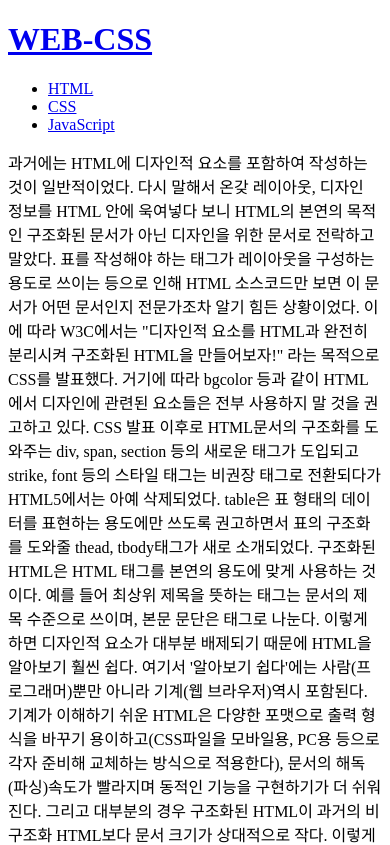
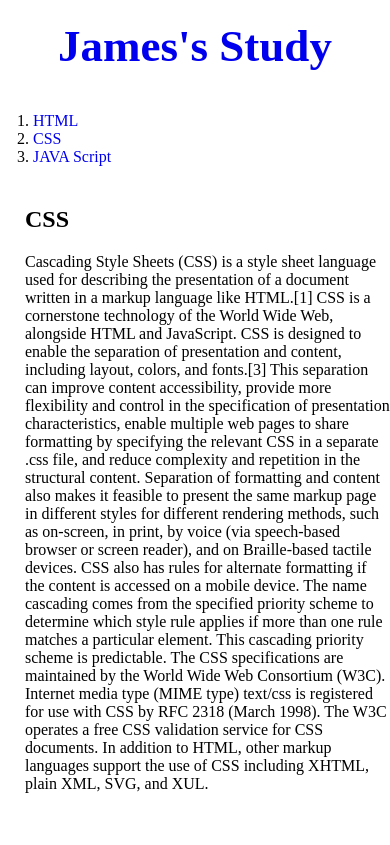
Before and after one commit to jamesigsong/web1, a plain HTML site: page 2.html in a window 390 px wide. Shown: the top 845 px of the page. Drawn offline with Linux system fonts and the light colour scheme.

Commit message:
Add files via upload

```diff
--- a/2.html
+++ b/2.html
@@ -1,21 +1,29 @@
-<!doctype html>
-<html>
+<!DOCTYPE html>
+<html lang="en" dir="ltr">
   <head>
-<title>WEB - CSS</title>
     <meta charset="utf-8">
+    <title>WEB -CSS</title>
+    <link rel="stylesheet" href="style.css">
   </head>
   <body>
-<h1><a href="index.html target="_blank">WEB-CSS</a></h1>
-<ul>
-  <li><a href="1.html" target="_blank" title="Hypertext Markup Language">HTML</a></li>
-  <li><a href="2.html" target="_blank">CSS</a></li>
-  <li><a href="3.html" target="_blank">JavaScript</a></li>
-</ul>
-<p style="margin-bottom:10px;">과거에는 HTML에 디자인적 요소를 포함하여 작성하는 것이 일반적이었다. 다시 말해서 온갖 레이아웃, 디자인 정보를 HTML 안에 욱여넣다 보니 HTML의 본연의 목적인 구조화된 문서가 아닌 디자인을 위한 문서로 전락하고 말았다. 표를 작성해야 하는 태그가 레이아웃을 구성하는 용도로 쓰이는 등으로 인해 HTML 소스코드만 보면 이 문서가 어떤 문서인지 전문가조차 알기 힘든 상황이었다.
-이에 따라 W3C에서는 "디자인적 요소를 HTML과 완전히 분리시켜 구조화된 HTML을 만들어보자!" 라는 목적으로 CSS를 발표했다. 거기에 따라 bgcolor 등과 같이 HTML에서 디자인에 관련된 요소들은 전부 사용하지 말 것을 권고하고 있다. CSS 발표 이후로 HTML문서의 구조화를 도와주는 div, span, section 등의 새로운 태그가 도입되고 strike, font 등의 스타일 태그는 비권장 태그로 전환되다가 HTML5에서는 아예 삭제되었다. table은 표 형태의 데이터를 표현하는 용도에만 쓰도록 권고하면서 표의 구조화를 도와줄 thead, tbody태그가 새로 소개되었다.
-구조화된 HTML은 HTML 태그를 본연의 용도에 맞게 사용하는 것이다. 예를 들어 최상위 제목을 뜻하는 태그는 문서의 제목 수준으로 쓰이며, 본문 문단은 태그로 나눈다. 이렇게 하면 디자인적 요소가 대부분 배제되기 때문에 HTML을 알아보기 훨씬 쉽다. 여기서 '알아보기 쉽다'에는 사람(프로그래머)뿐만 아니라 기계(웹 브라우저)역시 포함된다. 기계가 이해하기 쉬운 HTML은 다양한 포맷으로 출력 형식을 바꾸기 용이하고(CSS파일을 모바일용, PC용 등으로 각자 준비해 교체하는 방식으로 적용한다), 문서의 해독(파싱)속도가 빨라지며 동적인 기능을 구현하기가 더 쉬워진다. 그리고 대부분의 경우 구조화된 HTML이 과거의 비구조화 HTML보다 문서 크기가 상대적으로 작다.
-이렇게 하면 디자인에 필요한 부분은 CSS가 전담하기 때문에 웹디자이너와 웹프로그래머 간의 협업이 훨씬 용이해진다. 게다가 CSS는 HTML문서에 태그 안에 삽입할 수도 있지만 별도의 파일로 분리하는 것도 가능해서 다른 HTML에서도 동일한 CSS를 사용할 수 있다. 즉 웹페이지를 제작할 경우 글꼴 등의 웹페이지의 스타일을 저장해두면 웹페이지의 한가지 요소만 변경해도 관련되는 전체 페이지의 내용을 한꺼번에 변경할수 있어 일관성을 유지하고 작업시간도 줄이고 트래픽을 줄이는 효과도 있다. 트래픽은 모바일 환경에서 더더욱 장점으로 작용하는데, 인터넷 무제한 요금제(정액제)가 아닌 이상 패킷을 최대한 적게 쓰는 것이 요금폭탄을 피하는 최선의 방법이다. 또한 로딩 속도가 빨라지는 장점도 있다.
-단, CSS는 HTML을 완벽하게 습득한 상태라 할지라도 그 용법이나 문법에 상이한 차이를 가지고 있기 때문에 상당 시간의 연습과 실전 경험이 필요하다. 특히 인터넷 익스플로러 구버전(6~7)[3]에서는 자신의 의도와는 다른 결과물을 출력하는 경우가 많다. 이 때문에 IE 6, 7을 지원하기 위해 작업하다 보면 CSS에 각종 핵[4]이 우후죽순으로 들어서는 것을 볼 수 있다. CSS 최신 표준안(버전 2.1)의 지원이 IE8에서야 제대로 이루어졌기 때문에 발생하는 일이다. 2010년대에는 이 자리를 Safari가 꿰찼다
+    <h1><a href="index.html">James's Study</a></h1>
+    <div id="grid">
+      <ol>
+        <li><a href="1.html">HTML</a></li>
+        <li><a href="2.html">CSS</a></li>
+        <li><a href="3.html">JAVA Script</a></li>
+      </ol>
+      <div id="article">
+          <h2>CSS</h2>
+          <p>
+            Cascading Style Sheets (CSS) is a style sheet language used for describing the presentation of a document written in a markup language like HTML.[1] CSS is a cornerstone technology of the World Wide Web, alongside HTML and JavaScript.
+            CSS is designed to enable the separation of presentation and content, including layout, colors, and fonts.[3] This separation can improve content accessibility, provide more flexibility and control in the specification of presentation characteristics, enable multiple web pages to share formatting by specifying the relevant CSS in a separate .css file, and reduce complexity and repetition in the structural content.
+            Separation of formatting and content also makes it feasible to present the same markup page in different styles for different rendering methods, such as on-screen, in print, by voice (via speech-based browser or screen reader), and on Braille-based tactile devices. CSS also has rules for alternate formatting if the content is accessed on a mobile device.
+            The name cascading comes from the specified priority scheme to determine which style rule applies if more than one rule matches a particular element. This cascading priority scheme is predictable.
+            The CSS specifications are maintained by the World Wide Web Consortium (W3C). Internet media type (MIME type) text/css is registered for use with CSS by RFC 2318 (March 1998). The W3C operates a free CSS validation service for CSS documents.
+            In addition to HTML, other markup languages support the use of CSS including XHTML, plain XML, SVG, and XUL.
           </p>
+        </div>
+      </div>
   </body>
 </html>
--- /dev/null
+++ b/style.css
@@ -0,0 +1,42 @@
+body{
+  margin:0;
+}
+a {
+  coloer:black;
+  text-decoration: none;
+}
+h1 {
+  font-size: 45px;
+  text-align: center;
+  border-bottom: 1px solid gray;
+  margin:0;
+  padding:20px;
+}
+ol{
+  border-right: 1px solid gray;
+  width: 100px;
+  margin:0px;
+  padding:20px;
+}
+  #grid{
+    display:grid;
+    grid-template-columns: 150px 1fr;
+  }
+  #grid ol{
+  padding-left: 33px;
+  }
+  #grid #article{
+  padding-left: 25px;
+  }
+  @media(max-width:800px){
+    #grid{
+      display:block;
+    }
+    ol{
+      border-right: none;
+    }
+    h1 {
+      font-size: 45px;
+      border-bottom: none;
+    }
+  }
```
Also changed, not shown: 1.html (+21 -8 lines), 3.html (+18 -12 lines), box.html (added, +32 -0 lines), ex1.html (added, +15 -0 lines), ex2.html (added, +12 -0 lines), index.html (+19 -40 lines), media.html (added, +23 -0 lines). Lines whose indentation alone changed are shown as unchanged.
